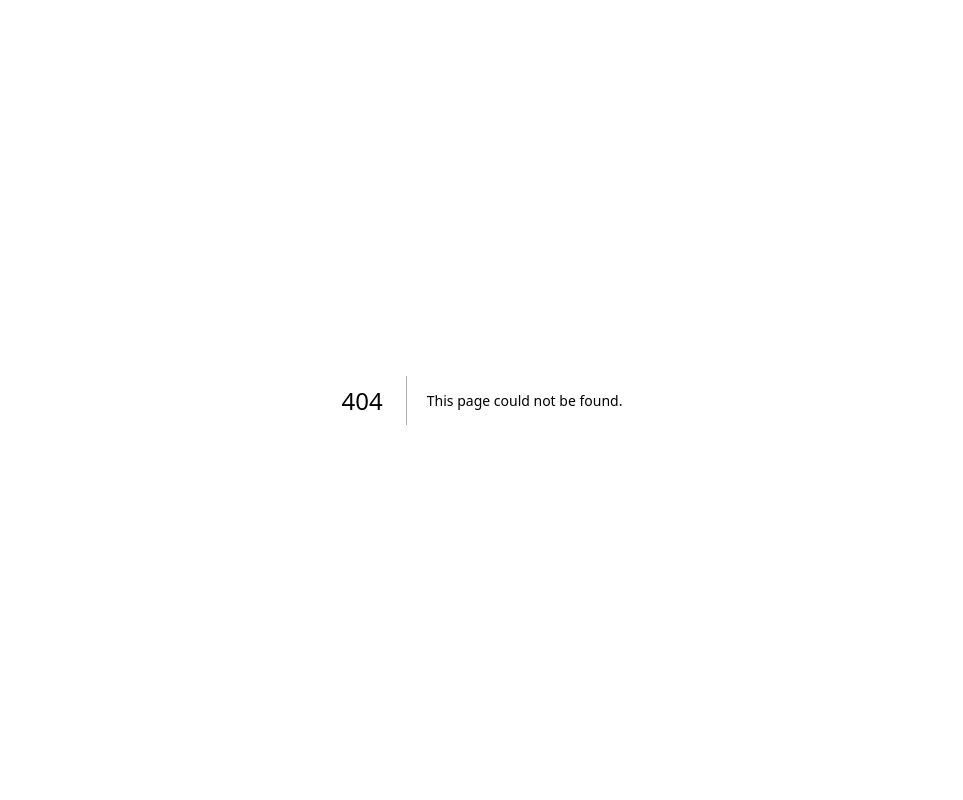
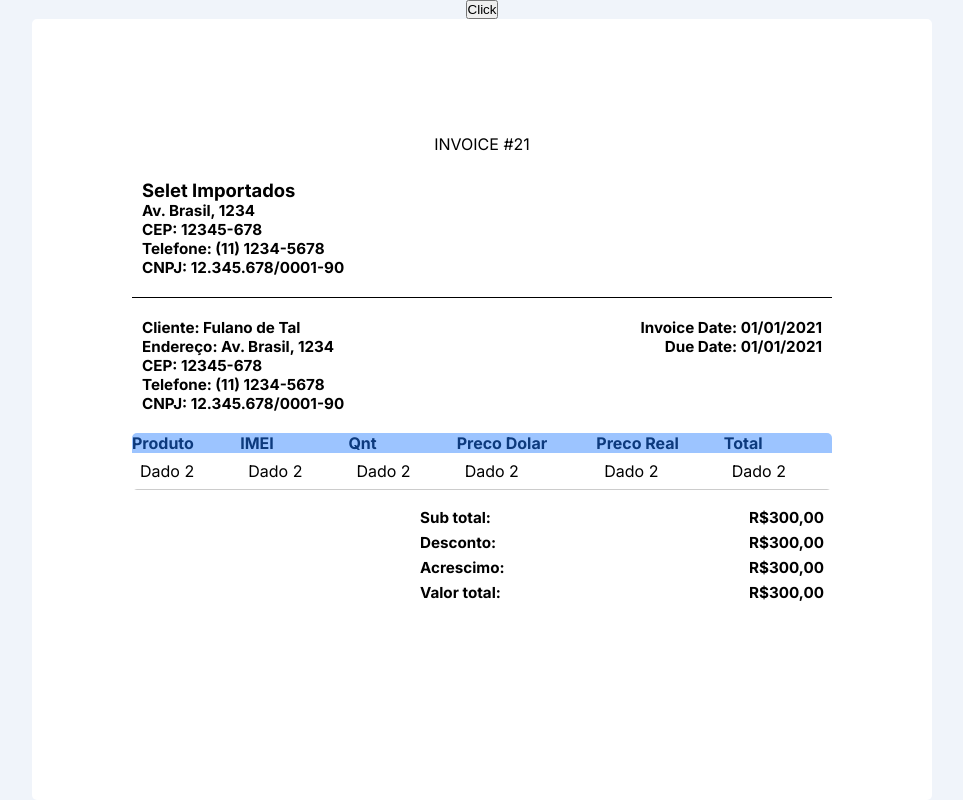
Before and after one commit to devcael/seletimportados, a Next.js app: page /invoice in a window 1280 px wide. Before the commit this address had no page. Shown: the whole page, without its empty margins (158-1121 px from the left). Built offline with nearby package versions, Linux system fonts and the light colour scheme.

Commit message:
finalizando invoice

```diff
--- a/package.json
+++ b/package.json
@@ -45,6 +45,7 @@
     "react-fontawesome": "^1.7.1",
     "react-hook-form": "^7.45.1",
     "react-modal": "^3.16.1",
+    "react-to-print": "^2.14.13",
     "reflect-metadata": "^0.1.13",
     "semantic-ui-css": "^2.5.0",
     "semantic-ui-react": "^2.1.4",
--- /dev/null
+++ b/src/app/invoice/page.tsx
@@ -0,0 +1,238 @@
+"use client"
+import "@styles/fonts.css"
+import React, { useRef } from "react";
+import ReactToPrint, { useReactToPrint } from "react-to-print";
+import { styled } from "styled-components"
+const Container = styled.div`
+    width: 100vw;
+    height: 100vh;
+    display: flex;
+    flex-direction: column;
+    justify-content: start;
+    align-items: center;
+       overflow: scroll;
+&::-webkit-scrollbar{
+        display: none;
+    }
+`
+
+const PdfContainer = styled.div`
+    width: 100%;
+    height: 100%;
+    max-width: 900px;
+    padding: 100px;
+    background-color: white;
+    display: inline;
+    justify-content: center;
+    height: 100%;
+    margin: 0 !important;
+    overflow: hidden;
+    border-radius: 5px;
+
+    &::-webkit-scrollbar{
+        display: none;
+    }
+`
+
+const PdfHeader = styled.div`
+    width: 100%;
+    height: 40px;
+    padding: 25px;
+
+    background-color: white;
+    display: flex;
+    justify-content: center;
+    align-items: center;
+    overflow: hidden;
+`
+
+const CompanyInfo = styled.div`
+    width: 100%;
+    padding: 10px;
+    display: flex;
+    flex-direction: column;
+    justify-content: center;
+    align-items: start;
+    overflow: hidden;
+`
+
+const Divider = styled.div`
+    width: 100%;
+    height: 1px;
+    background-color: #000;
+    margin: 10px 0;
+`
+
+const ClientInfoContainer = styled.div`
+    width: 100%;
+    padding: 10px;
+    display: flex;
+    flex-direction: row;
+    justify-content: space-between;
+    align-items: start;
+    overflow: hidden;
+
+`
+
+const ClienteInfo = styled.div`
+    width: 100%;
+    display: flex;
+    flex-direction: column;
+    justify-content: center;
+    align-items: start;
+    overflow: hidden;
+`
+
+const InvoiceInfo = styled.div`
+    width: 100%;
+    display: flex;
+    flex-direction: column;
+    justify-content: end;
+    align-items: end;
+    overflow: hidden;
+`
+
+const Table = styled.table`
+margin-top:  10px;
+    width: 100%;
+
+    padding: 10px;
+            border-collapse: collapse;
+            border-spacing: 0;
+            overflow: hidden;
+            border-radius: 5px;
+`
+
+const Td = styled.td`
+ border-bottom: 1px solid #ccc;
+            padding: 8px;
+            text-align: left;
+`
+
+const Th = styled.th`
+ background-color: #5c9dff9a;
+            color: #0d3a7d;
+            text-align: left;
+`
+
+const ResumeContainer = styled.div`
+    width: 100%;
+    display: flex;
+    flex-direction: column;
+    align-items: end;
+    overflow: hidden;
+
+    margin: 15px 0px;
+    align-self: flex-end;
+
+    h3 {
+        margin: 0;
+        padding: 0;
+    }
+`
+
+const ResumeInfo = styled.div`
+    width: 60%;
+    padding: 3px 8px;
+    display: flex;
+    flex-direction: row;
+    justify-content: space-between;
+    align-items: start;
+    overflow: hidden;
+`
+
+class ComponentToPrint extends React.PureComponent {
+    render() {
+        return (
+            <PdfContainer>
+                <PdfHeader>INVOICE #21</PdfHeader>
+                <CompanyInfo>
+                    <h2>Selet Importados</h2>
+                    <h3>Av. Brasil, 1234</h3>
+                    <h3>CEP: 12345-678</h3>
+                    <h3>Telefone: (11) 1234-5678</h3>
+                    <h3>CNPJ: 12.345.678/0001-90</h3>
+                </CompanyInfo>
+                <Divider />
+                <ClientInfoContainer>
+                    <ClienteInfo>
+                        <h3>Cliente: Fulano de Tal</h3>
+                        <h3>Endereço: Av. Brasil, 1234</h3>
+                        <h3>CEP: 12345-678</h3>
+                        <h3>Telefone: (11) 1234-5678</h3>
+                        <h3>CNPJ: 12.345.678/0001-90</h3>
+                    </ClienteInfo>
+                    <InvoiceInfo>
+                        <h3>Invoice Date: 01/01/2021</h3>
+                        <h3>Due Date: 01/01/2021</h3>
+                    </InvoiceInfo>
+                </ClientInfoContainer>
+                <div className="container">
+                    <Table>
+                        <thead>
+                            <tr>
+
+                                <Th>Produto</Th>
+                                <Th>IMEI</Th>
+                                <Th>Qnt</Th>
+                                <Th>Preco Dolar</Th>
+                                <Th>Preco Real</Th>
+                                <Th>Total</Th>
+                            </tr>
+                        </thead>
+                        <tbody>
+                            <tr>
+                                <Td>Dado 2</Td>
+                                <Td>Dado 2</Td>
+                                <Td>Dado 2</Td>
+                                <Td>Dado 2</Td>
+                                <Td>Dado 2</Td>
+                                <Td>Dado 2</Td>
+                            </tr>
+
+                        </tbody>
+                    </Table>
+                </div>
+                <ResumeContainer>
+                    <ResumeInfo>
+                        <h3>Sub total:</h3>
+                        <h3>R$300,00</h3>
+                    </ResumeInfo>
+                    <ResumeInfo>
+                        <h3>Desconto:</h3>
+                        <h3>R$300,00</h3>
+                    </ResumeInfo>
+
+                    <ResumeInfo>
+                        <h3>Acrescimo:</h3>
+                        <h3>R$300,00</h3>
+                    </ResumeInfo>
+
+                    <ResumeInfo>
+                        <h3>Valor total:</h3>
+                        <h3>R$300,00</h3>
+                    </ResumeInfo>
+                </ResumeContainer>
+
+            </PdfContainer>
+        );
+    }
+}
+
+
+
+export default function Example() {
+    const componentRef = useRef(null);
+
+    const handlePrint = useReactToPrint({
+        content: () => componentRef.current,
+    });
+
+    return (
+        <Container>
+            <button onClick={() => handlePrint()}>Click</button>
+            <ComponentToPrint ref={componentRef} />
+        </Container>
+
+    );
+}
--- a/src/core/controllers/venda_controller.ts
+++ b/src/core/controllers/venda_controller.ts
@@ -32,7 +32,7 @@ const VendaController = {
 
     let dataFilter: string = (dataInicial && dataFinal) ? `AND V.data BETWEEN "${dataInicial}" AND "${dataFinal}"` : '';
 
-    const vendas = await sequelize.query(`SELECT V.*, C.nome FROM venda AS V LEFT JOIN clientes AS C ON V.id_cliente = C.id WHERE C.nome LIKE "%${search}%" ${tipoFilter} ${dataFilter} ${situacaoFilter} LIMIT ${pageSize} OFFSET ${offset};`, {
+    const vendas = await sequelize.query(`SELECT V.*, C.nome FROM venda AS V LEFT JOIN clientes AS C ON V.id_cliente = C.id WHERE C.nome LIKE "%${search}%" OR V.id LIKE "%${search}%" ${tipoFilter} ${dataFilter} ${situacaoFilter}  ORDER BY V.id DESC LIMIT ${pageSize} OFFSET ${offset};`, {
       model: VendaModel,
       mapToModel: true
     });
@@ -88,6 +88,7 @@ const VendaController = {
     hora?: string;
     totalvenda?: number;
     situacao?: string | null;
+    tipo?: "VENDA" | "ORÇAMENTO";
     id_usuario?: number;
     id_cliente?: number;
     desconto?: number | null;
--- a/src/core/settings/database.ts
+++ b/src/core/settings/database.ts
@@ -4,7 +4,7 @@ const sequelize = new Sequelize({
     dialect: 'mysql', // Pode ser 'mysql', 'postgres', 'sqlite' ou 'mssql'
     host: '127.0.0.1',
     username: 'asnweb',
-    password: 'webasnsoft',
+    password: 'webasnsoft@',
     database: 'seletimportados',
 });
 
--- a/src/domain/services/ReqHttp.ts
+++ b/src/domain/services/ReqHttp.ts
@@ -1,6 +1,6 @@
 export default class ReqHttp {
 
-    static _url: string = 'http://154.49.246.212:3000/api';
+    static _url: string = 'http://localhost:3000/api';
 
     static async get(params: { path: string, headers?: object, queryParams?: Record<string, any>, secondsTimeout: number }): Promise<{ body: any; response: Response }> {
         try {
--- a/src/domain/services/Utils.ts
+++ b/src/domain/services/Utils.ts
@@ -43,7 +43,6 @@ const AppUtil = {
         return percentage;
     }, calculatePercentageValue(props: { value: number, percentage: number }): number {
         const calculatedValue = (props.value * props.percentage) / 100;
-        console.log("calculatedValue", calculatedValue);
 
         return calculatedValue;
     }
--- a/src/domain/usecases/venda_usecase.ts
+++ b/src/domain/usecases/venda_usecase.ts
@@ -50,9 +50,6 @@ export default class VendaUseCase {
                 queryParams: params.queryParams,
                 secondsTimeout,
             });
-
-            console.log("Path Response:", params.queryParams);
-
 
             let listOfVendasJson = response.body;
 
```
Also changed, not shown: src/app/dashboard/components/sales-table.tsx (+23 -2 lines), src/app/pdv/components/container-sales-produto.tsx (+19 -3 lines), 1 other file (tests, documents, lock files or other folders).
